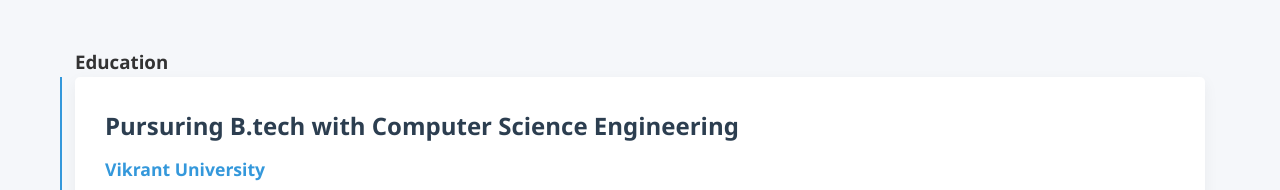
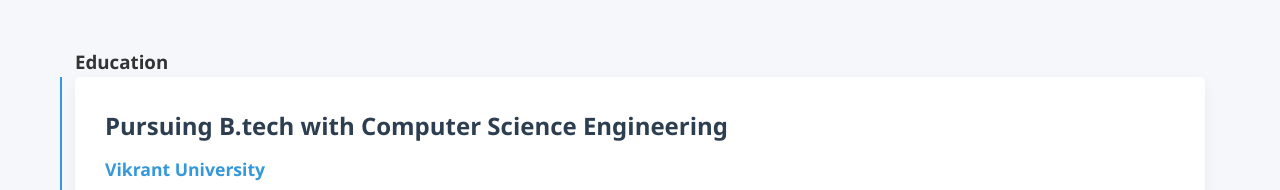
Before and after one commit to prxhntt/myportfolio, a website: page index.html in a window 1280 px wide. Shown: the part 1626-1816 px from the top of the page. Drawn offline with Linux system fonts and the light colour scheme.

Commit message:
Update index.html

```diff
--- a/index.html
+++ b/index.html
@@ -586,7 +586,7 @@
                 <div class="resume-column">
                     <h3>Education</h3>
                     <div class="resume-item">
-                        <h3>Pursuring B.tech with Computer Science Engineering</h3>
+                        <h3>Pursuing B.tech with Computer Science Engineering</h3>
                         <h4>Vikrant University</h4>
                         <span class="date">2023 - 2027</span>
                         <p>Specialized in Artificial Intelligence and Machine Learning. Thesis on "Neural Networks for Image Recognition".</p>
```
